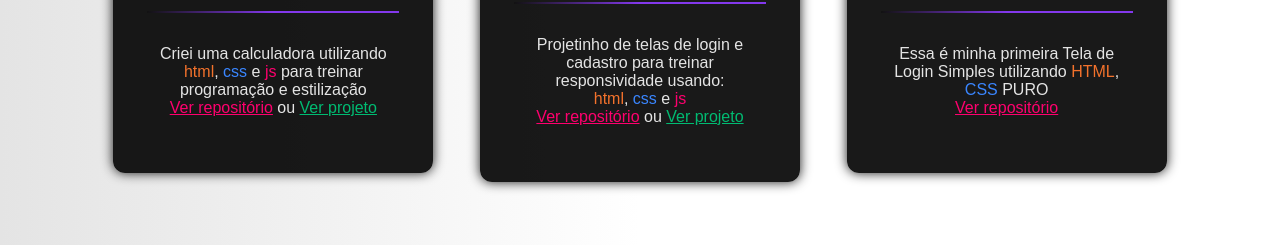
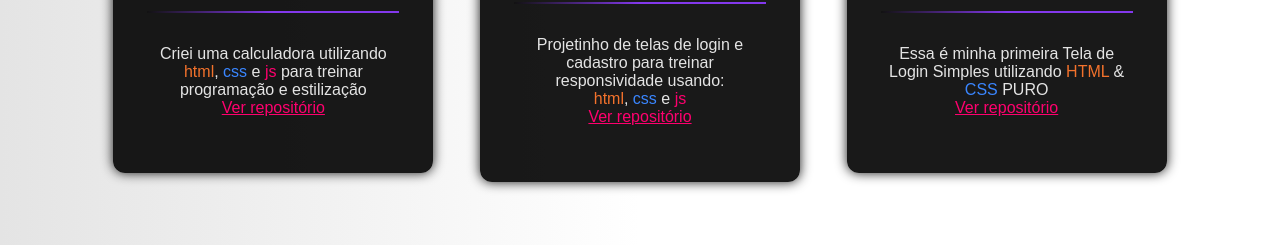
Before and after one commit to joaovic-tech/portfolio-html, a website: page views/projetos.html in a window 1280 px wide. Shown: the part 555-800 px from the top of the page. Drawn offline with nearby package versions, Linux system fonts and the light colour scheme; files that its build step writes are made by us from their sources; files whose address does not match are found by name.

Commit message:
_correcao_v2

```diff
--- a/views/projetos.html
+++ b/views/projetos.html
@@ -40,7 +40,7 @@
                     <h2 class="title">Calculadora</h2>
                 </div>
                 <div class="pro-bottom">
-                    <p class="text-p"> Criei uma calculadora utilizando <span class="color_orange">html</span>, <span class="color_blue">css</span> e <span class="color_red">js</span> para treinar programação e estilização <br> <a href="https://github.com/joaovic2k/Calculadora_Estilizada" class="color_red">Ver repositório</a> ou <a href="/Calculadora" class="color_green"> Ver projeto</a>
+                    <p class="text-p"> Criei uma calculadora utilizando <span class="color_orange">html</span>, <span class="color_blue">css</span> e <span class="color_red">js</span> para treinar programação e estilização <br> <a href="https://github.com/joaovic2k/Calculadora_Estilizada" class="color_red">Ver repositório</a>
                     </p>
                 </div>
             </div>
@@ -54,7 +54,7 @@
                 </div>
                 <div class="pro-bottom">
                     <p class="text-p"> Projetinho de telas de login e cadastro para treinar responsividade usando:
-                        <br><span class="color_orange">html</span>, <span class="color_blue">css</span> e <span class="color_red">js</span><br><a href="https://github.com/joaovic2k/design-login-cadastro" class="color_red">Ver repositório</a> ou <a href="/Cadastro" class="color_green"> Ver projeto</a>
+                        <br><span class="color_orange">html</span>, <span class="color_blue">css</span> e <span class="color_red">js</span><br><a href="https://github.com/joaovic2k/design-login-cadastro" class="color_red">Ver repositório</a>
                     </p>
                 </div>
             </div>
@@ -67,7 +67,7 @@
                     <h2 class="title">Tela de login</h2>
                 </div>
                 <div class="pro-bottom">
-                    <p class="text-p"> Essa é minha primeira Tela de Login Simples utilizando <span class="color_orange">HTML</span>, <span class="color_blue">CSS</span> PURO<br><a href="https://github.com/joaovic2k/Tela-de-Login" class="color_red">Ver repositório</a></p>
+                    <p class="text-p"> Essa é minha primeira Tela de Login Simples utilizando <span class="color_orange">HTML</span> & <span class="color_blue">CSS</span> PURO<br><a href="https://github.com/joaovic2k/Tela-de-Login" class="color_red">Ver repositório</a></p>
                 </div>
             </div>
 
```
